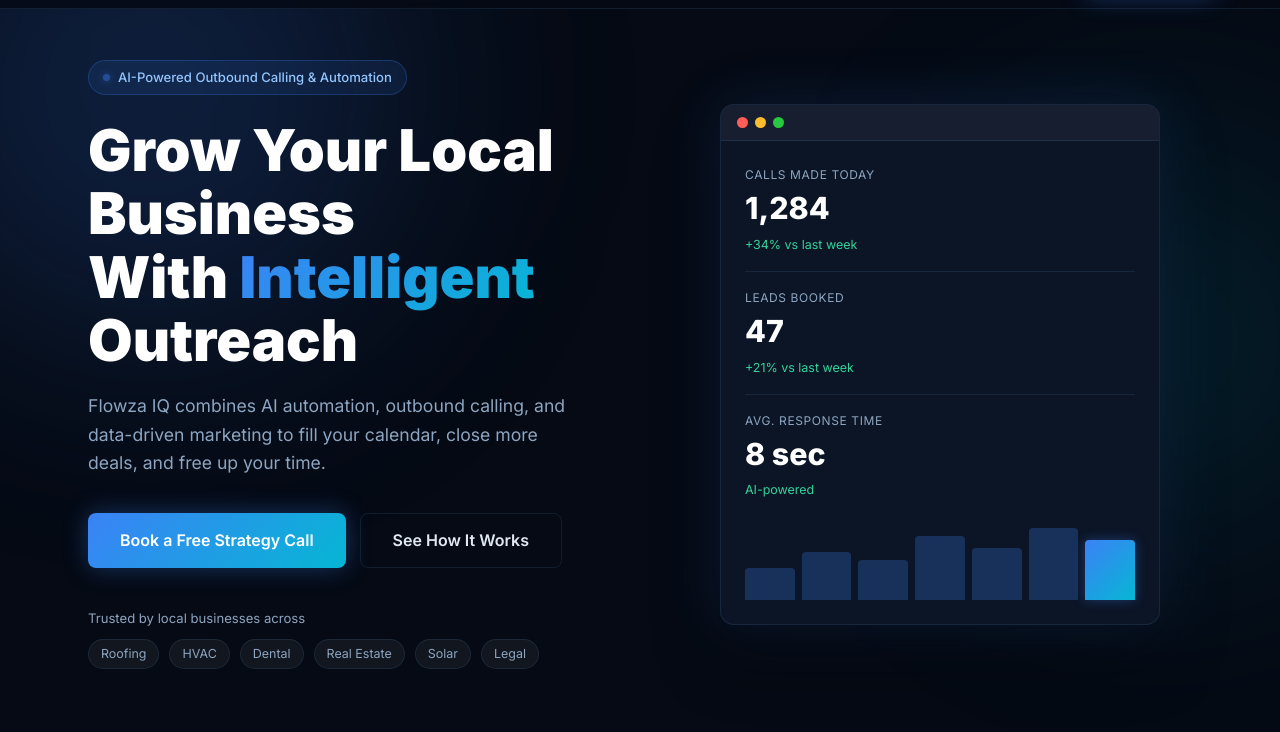
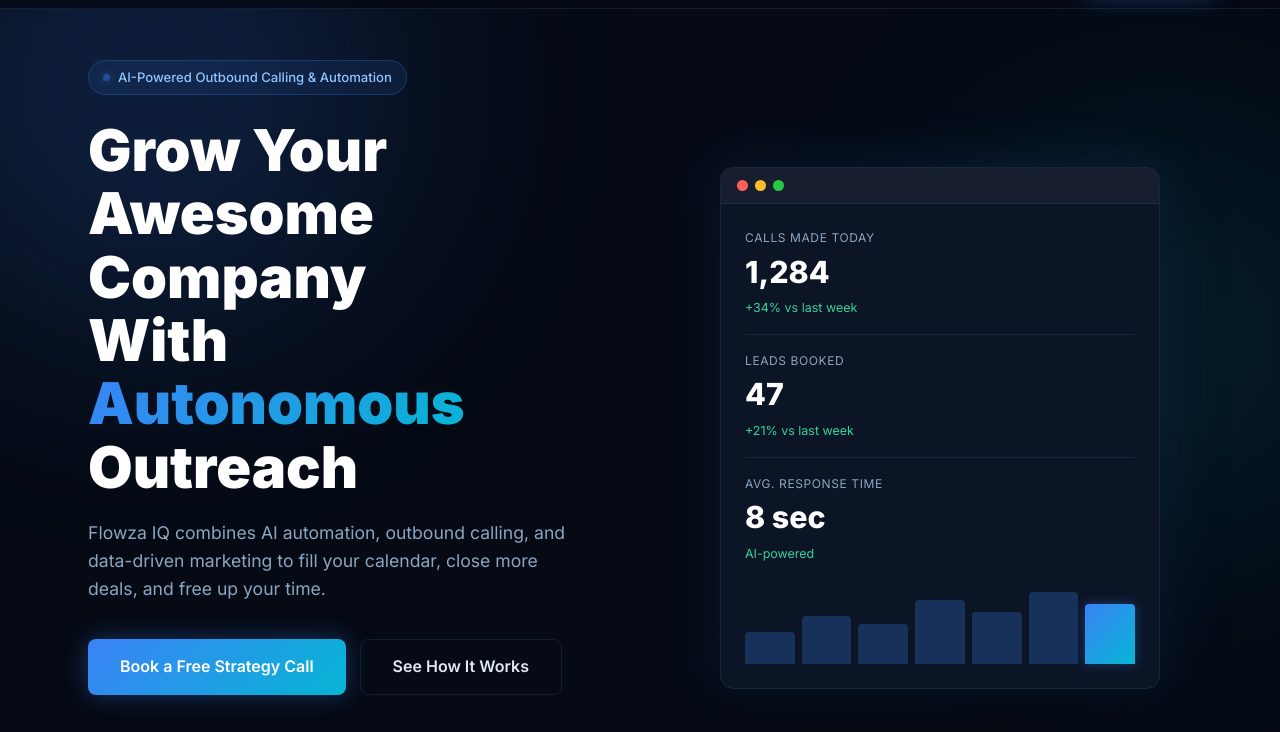
Before and after one commit to FlowzaIQ/flowzaiq-website, a plain HTML site: page index.html in a window 1280 px wide. Shown: the part 60-792 px from the top of the page. Drawn offline with Linux system fonts and the light colour scheme.

Commit message:
Update index.html

```diff
--- a/index.html
+++ b/index.html
@@ -42,8 +42,8 @@
         AI-Powered Outbound Calling &amp; Automation
       </div>
       <h1 class="hero-headline">
-        Grow Your Local Business<br />
-        With <em>Intelligent</em> Outreach
+        Grow Your Awesome Company<br />
+        With <em>Autonomous</em> Outreach
       </h1>
       <p class="hero-sub">
         Flowza IQ combines AI automation, outbound calling, and data-driven
```
